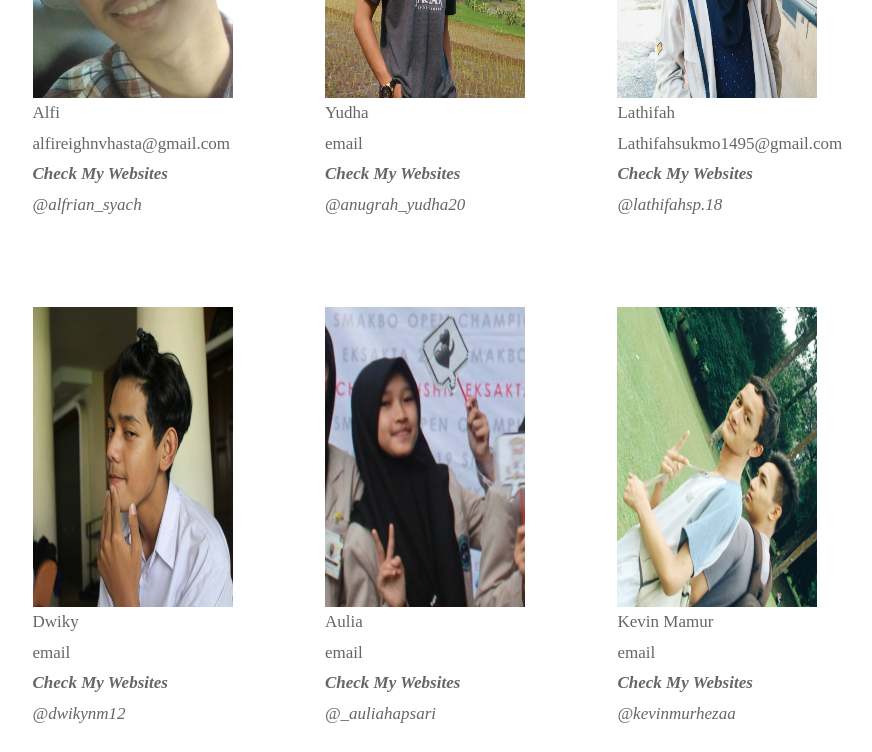
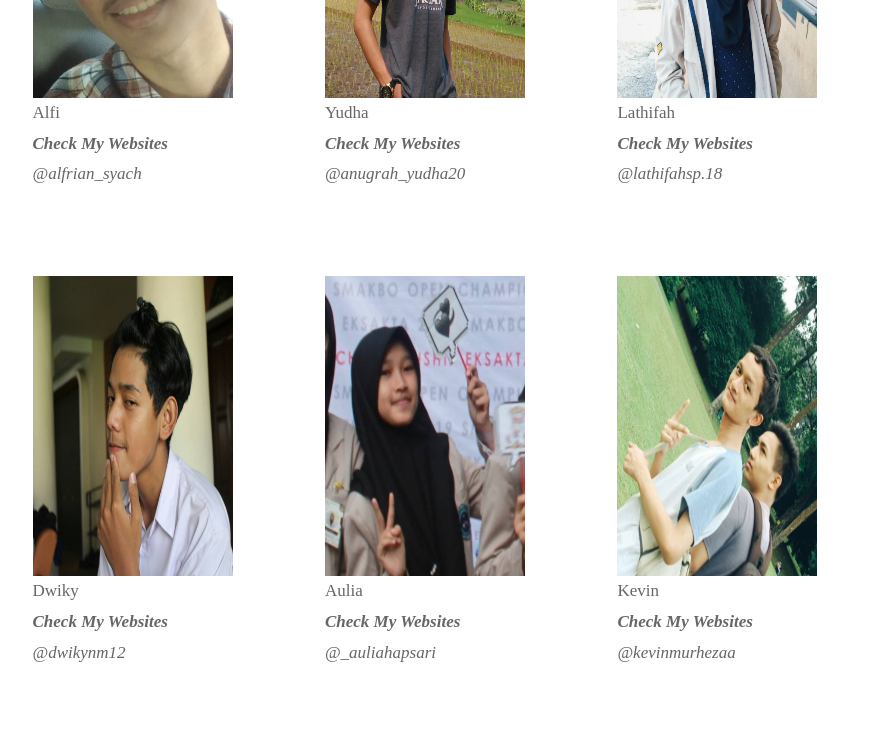
Before and after one commit to SMAKBO/tugas-labkom-2019-xi-10-vladimir-lenin, a plain HTML site: page about.html in a window 1280 px wide. Shown: the part 1700-2452 px from the top of the page, without its empty margins (330-1202 px from the left). Drawn offline with nearby package versions, Linux system fonts and the light colour scheme; a web font is replaced by a local one.

Commit message:
Update about.html

```diff
--- a/about.html
+++ b/about.html
@@ -89,7 +89,6 @@
                         <ul class="list-unstyled">
                            <li><img src="img/alfih.png" width="200" height="300"></li>
                            <li>Alfi</li>
-                           <li>alfireighnvhasta@gmail.com</li>
                            <li><a href="http://www.alfireighnvhasta.github.io"><em><strong>Check My Websites</strong></em></a></li>
                            <li><a href="https://www.instagram.com/alfrian_syach/"> <em>@alfrian_syach</em> </a></li>
                         </ul>
@@ -98,7 +97,6 @@
                         <ul class="list-unstyled">
                         	<li><img src="img/member/yudha.jpg" width="200" height="300"></li>
                            <li>Yudha</li>
-                           <li>email</li>
                            <li><a href="http://www.nekopoi.care"><em><strong>Check My Websites</strong></em></a></li>
                            <li><a href="https://www.instagram.com/anugrah_yudha20/"> <em>@anugrah_yudha20</em> </a></li>
                         </ul>
@@ -107,7 +105,6 @@
                         <ul class="list-unstyled">
                         	<li><img src="img/member/ipeh.jpg" width="200" height="300"></li>
                            <li>Lathifah</li>
-                           <li>Lathifahsukmo1495@gmail.com</li>
                           <li><a href="www..github.io"><em><strong>Check My Websites</strong></em></a></li>
                            <li><a href="https://www.instagram.com/lathifahsp.18/"> <em>@lathifahsp.18</em> </a></li>
                         </ul></div>
@@ -122,7 +119,6 @@
                         <ul class="list-unstyled">
                         	<li><img src="img/member/kiki.jpg" width="200" height="300"></li>
                            <li>Dwiky</li>
-                           <li>email</li>
                            <li><a href="www..github.io"><em><strong>Check My Websites</strong></em></a></li>
                            <li><a href="https://www.instagram.com/dwikynm12/"> <em>@dwikynm12</em> </a></li>
                         </ul></div>
@@ -130,7 +126,6 @@
                         <ul class="list-unstyled">
                         	<li><img src="img/member/aul.jpg" width="200" height="300"></li>
                            <li>Aulia</li>
-                           <li>email</li>
                            <li><a href="www..github.io"><em><strong>Check My Websites</strong></em></a></li>
                            <li><a href="https://www.instagram.com/_auliahapsari/"> <em>@_auliahapsari</em> </a></li>
                         </ul></div>
@@ -138,8 +133,7 @@
                         <ul class="list-unstyled">
                         	<li><img src="img/member/kevin.jpg" width="200" height="300"></li>
                            <li></li>
-                           <li>Kevin Mamur</li>
-                           <li>email</li>
+                           <li>Kevin </li>
                            <li><a href="www..github.io"><em><strong>Check My Websites</strong></em></a></li>
                            <li><a href="https://www.instagram.com/kevinmurhezaa/"> <em>@kevinmurhezaa</em> </a></li>
                         </ul></div>
@@ -154,7 +148,6 @@
                         <ul class="list-unstyled">
                         	<li><img src="img/member/awa.JPG" width="200" height="300"></li>
                            <li>Najwa</li>
-                           <li>email</li>
                            <li><a href="www..github.io"><em><strong>Check My Websites</strong></em></a></li>
                            <li><a href="https://www.instagram.com/najwanayanda/"> <em>@najwanayanda</em> </a></li>
                         </ul></div>
```
